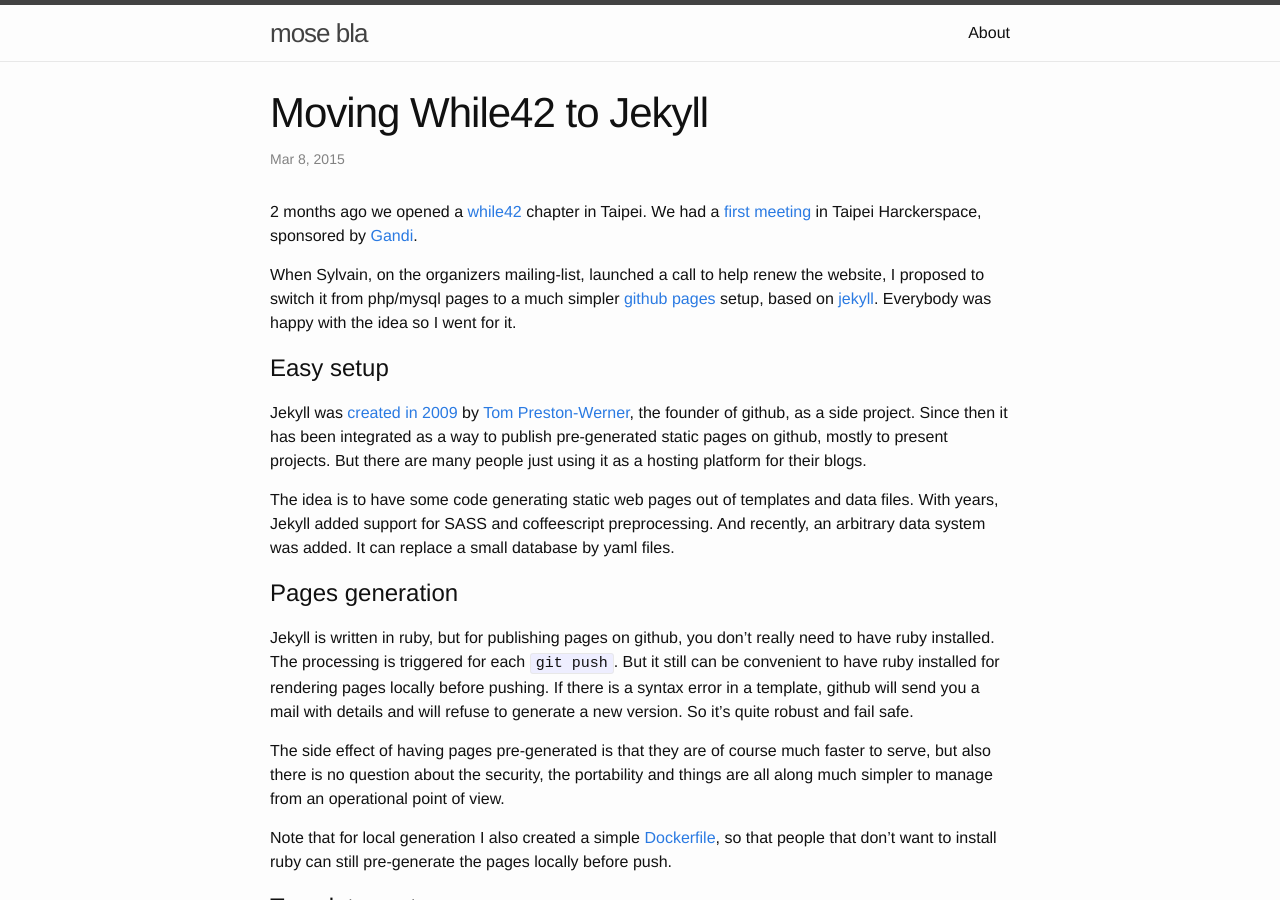
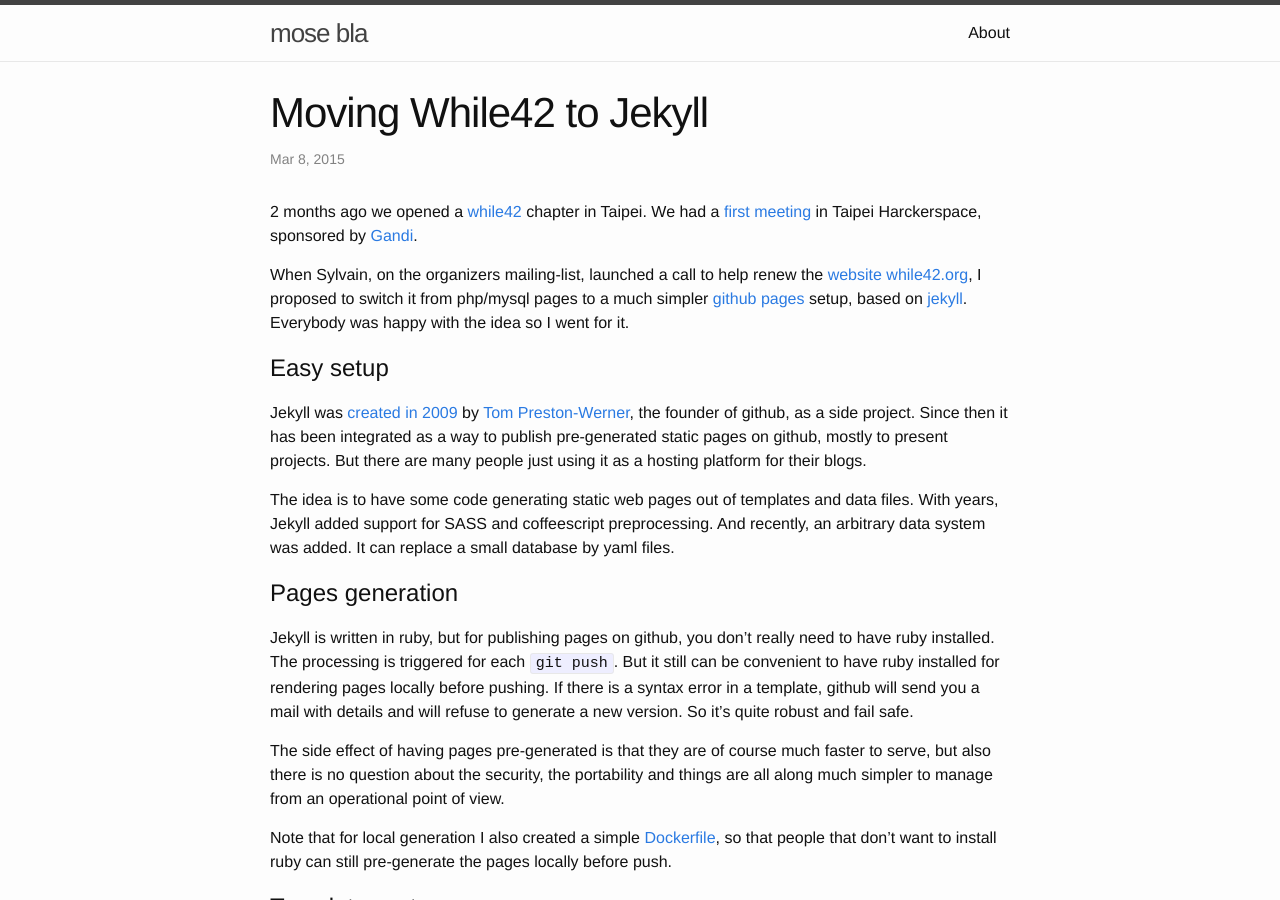
Before and after one commit to mose/blog, a Jekyll site: the page built from _posts/2015-03-08-while42-to-jekyll.md, in a window 1280 px wide and 900 px high. Built offline with Jekyll 4.4.1, drawn with Linux system fonts in a browser that asks for light colours.

Commit message:
ore links

```diff
--- a/_posts/2015-03-08-while42-to-jekyll.md
+++ b/_posts/2015-03-08-while42-to-jekyll.md
@@ -6,7 +6,7 @@
 ---
 2 months ago we opened a [while42][w42] chapter in Taipei. We had a [first meeting][meeting] in Taipei Harckerspace, sponsored by [Gandi][gandi].
 
-When Sylvain, on the organizers mailing-list, launched a call to help renew the website, I proposed to switch it from php/mysql pages to a much simpler [github pages][gh-pages] setup, based on [jekyll][jekyll]. Everybody was happy with the idea so I went for it.
+When Sylvain, on the organizers mailing-list, launched a call to help renew the [website while42.org][w42], I proposed to switch it from php/mysql pages to a much simpler [github pages][gh-pages] setup, based on [jekyll][jekyll]. Everybody was happy with the idea so I went for it.
 
 Easy setup
 ==============
```
